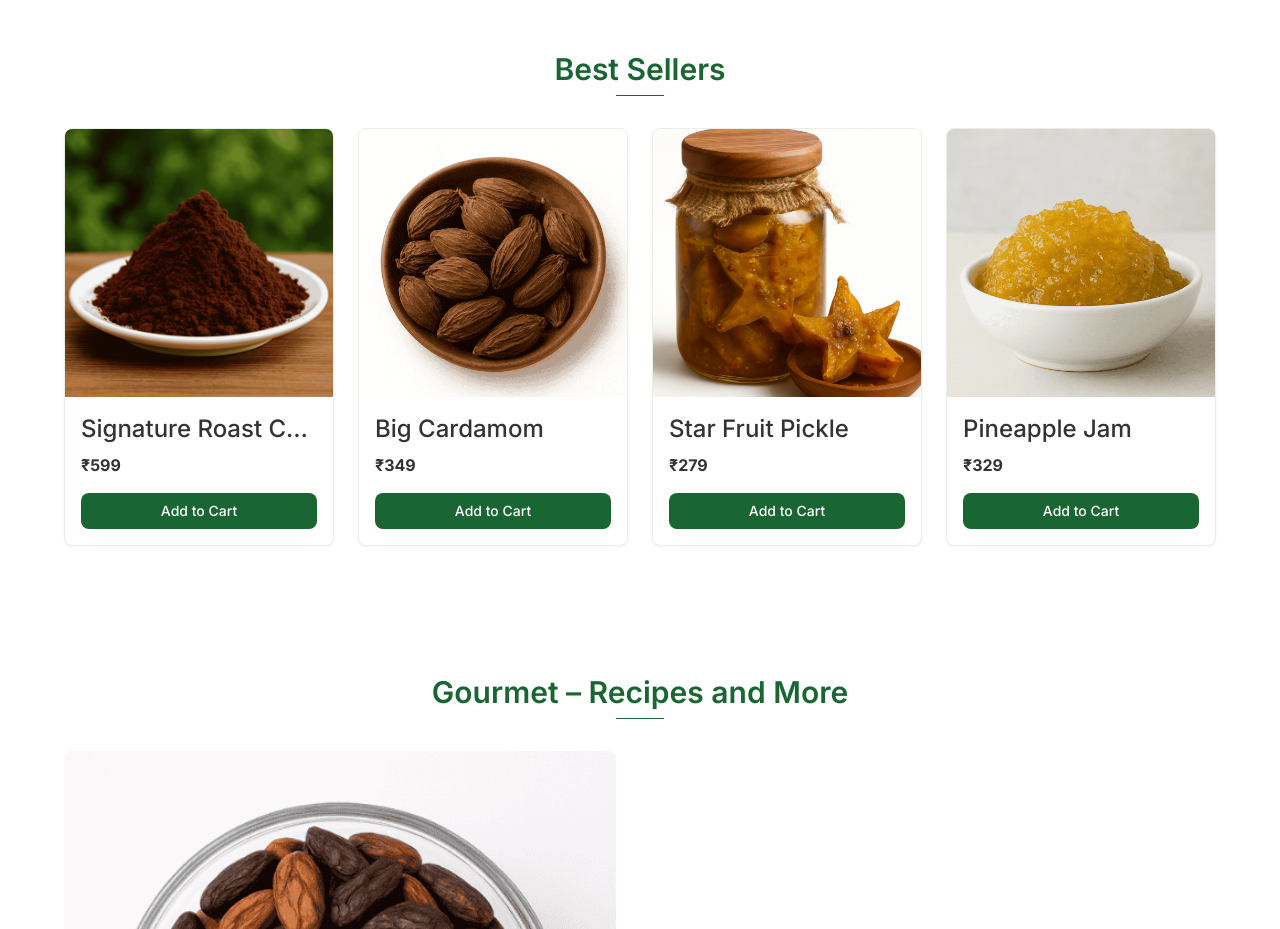
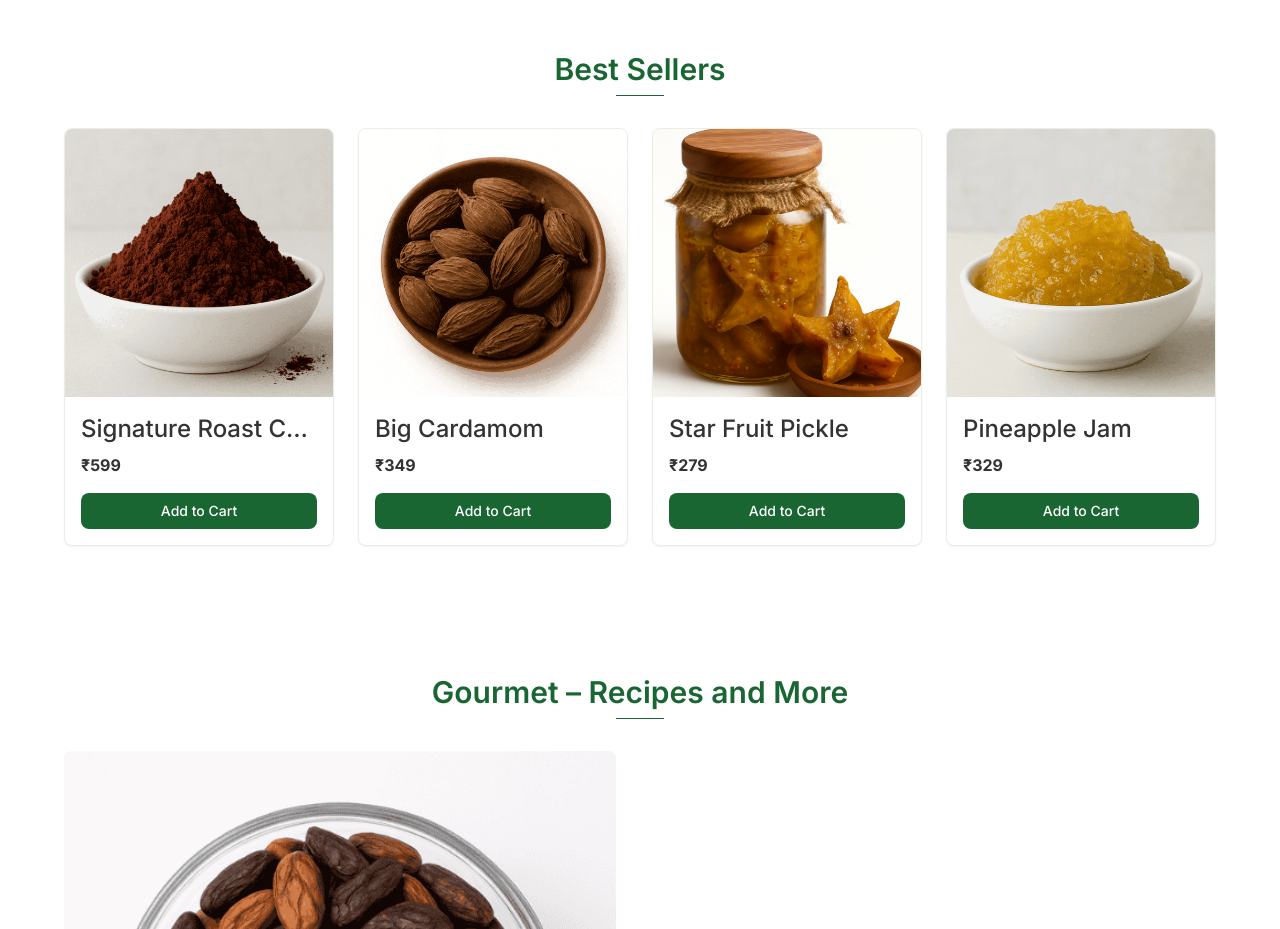
Before and after one commit to Udaytondwal1/roots-and-rounds-main, a React (Vite) app: page / in a window 1280 px wide. Shown: the part 3060-3989 px from the top of the page. Built offline with nearby package versions, Linux system fonts and the light colour scheme.

Commit message:
Change Coffee Images

```diff
--- a/src/pages/Index.tsx
+++ b/src/pages/Index.tsx
@@ -10,6 +10,7 @@ import farmerBobsLogo from "@/assets/farmer-bobs-official-logo.png";
 import heroPeppercorns from "@/assets/top deals/heena leaves.png";
 import lemonBioenzyme from "@/assets/top deals/lemon bioenzyme.png";
 import signatureCoffee from "@/assets/top deals/signature roast coffee.png";
+import signatureCoffee2 from "@/assets/best-seller/signature roasted coffee.png";
 import greenCoffeeBeans from "@/assets/top deals/green coffee beans.png";
 import spiceJars from "@/assets/spice-jars.jpg";
 import redHibiscus from "@/assets/featured-product/red hibiscus ferment.png";
@@ -356,7 +357,7 @@ const Index = () => {
           </div>
           <div className="grid grid-cols-2 md:grid-cols-3 lg:grid-cols-4 gap-6">
             <ProductCard
-              image={signatureCoffee}
+              image={signatureCoffee2}
               name="Signature Roast Coffee"
               price="₹599"
             />
```
Also changed, not shown: src/assets/top deals/signature roasted coffee.png (added).
